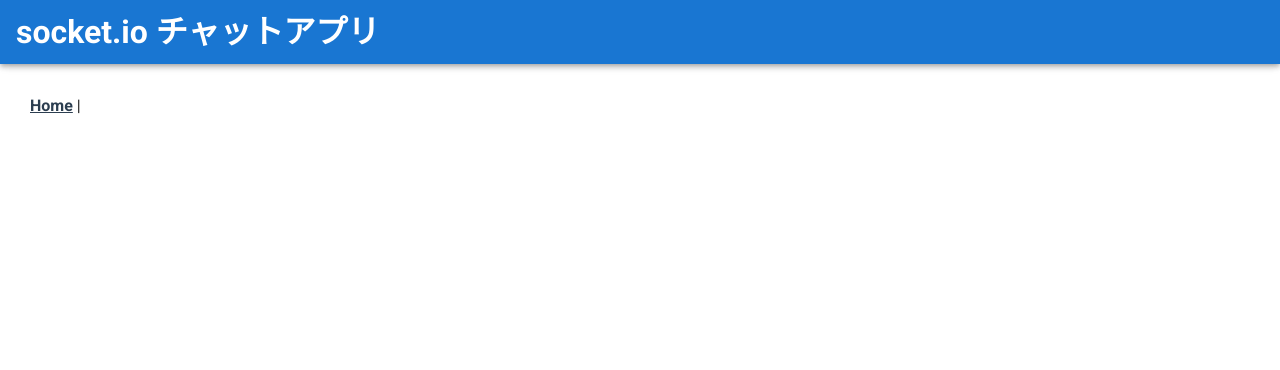
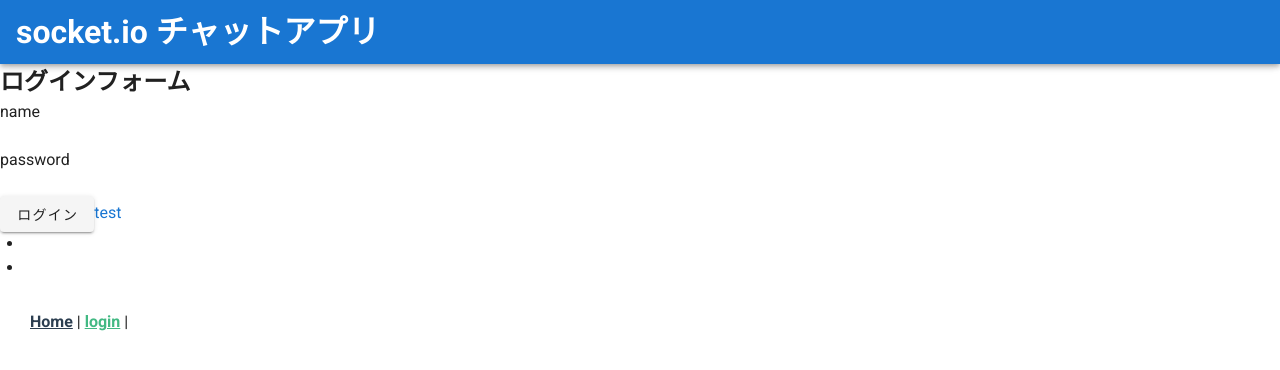
Before and after one commit to kuniyuki-f/vue-express-chat-app, a Vue app: page /login in a window 1280 px wide. Shown: the top 370 px of the page. Built offline with nearby package versions, Linux system fonts and the light colour scheme.

Commit message:
add login.vue ログイン機能を実装

```diff
--- a/src/App.vue
+++ b/src/App.vue
@@ -5,7 +5,10 @@
     </v-app-bar>
     <v-main>
       <router-view />
-      <div id="nav"><router-link to="/">Home</router-link> |</div>
+      <div id="nav">
+        <router-link to="/">Home</router-link> |
+        <router-link to="/login">login</router-link> |
+      </div>
     </v-main>
   </v-app>
 </template>
--- a/src/router/index.js
+++ b/src/router/index.js
@@ -1,6 +1,7 @@
 import Vue from 'vue'
 import VueRouter from 'vue-router'
 import room from '@/views/chat.vue';
+import login from '@/views/login.vue';
 
 Vue.use(VueRouter)
 
@@ -9,7 +10,10 @@
     path: '/',
     component: room
   },
-
+  {
+    path: '/login',
+    component: login
+  },
 ]
 
 const router = new VueRouter({
--- /dev/null
+++ b/src/views/login.vue
@@ -0,0 +1,55 @@
+<template>
+  <!-- <form action="/login" method="POST"> -->
+  <v-form>
+    <dl>
+      <h2>ログインフォーム</h2>
+      <dt>name</dt>
+      <dd>
+        <input type="text" name="username" v-model="user.username" />
+      </dd>
+      <dt>password</dt>
+      <dd>
+        <input type="password" name="password" v-model="user.password" />
+      </dd>
+    </dl>
+    <v-btn type="submit">ログイン</v-btn>
+    <a @click="test">test </a>
+    <ul>
+      <li>{{ user.username }}</li>
+      <li>{{ user.password }}</li>
+    </ul>
+  </v-form>
+</template>
+
+<script>
+import axios from "axios";
+export default {
+  name: "login-form",
+  data() {
+    return {
+      user: {
+        username: "",
+        password: "",
+      },
+    };
+  },
+  methods: {
+    test: async function () {
+      const params = new URLSearchParams();
+      params.append("username", this.user.username);
+      params.append("password", this.user.password);
+      console.log("params:", params);
+
+      const response = await axios
+        .post("http://localhost:3000/login", params)
+        .then((res) => {
+          console.log(res);
+        })
+        .catch((err) => {
+          console.log("error:", err.response);
+        });
+      response;
+    },
+  },
+};
+</script>
```
